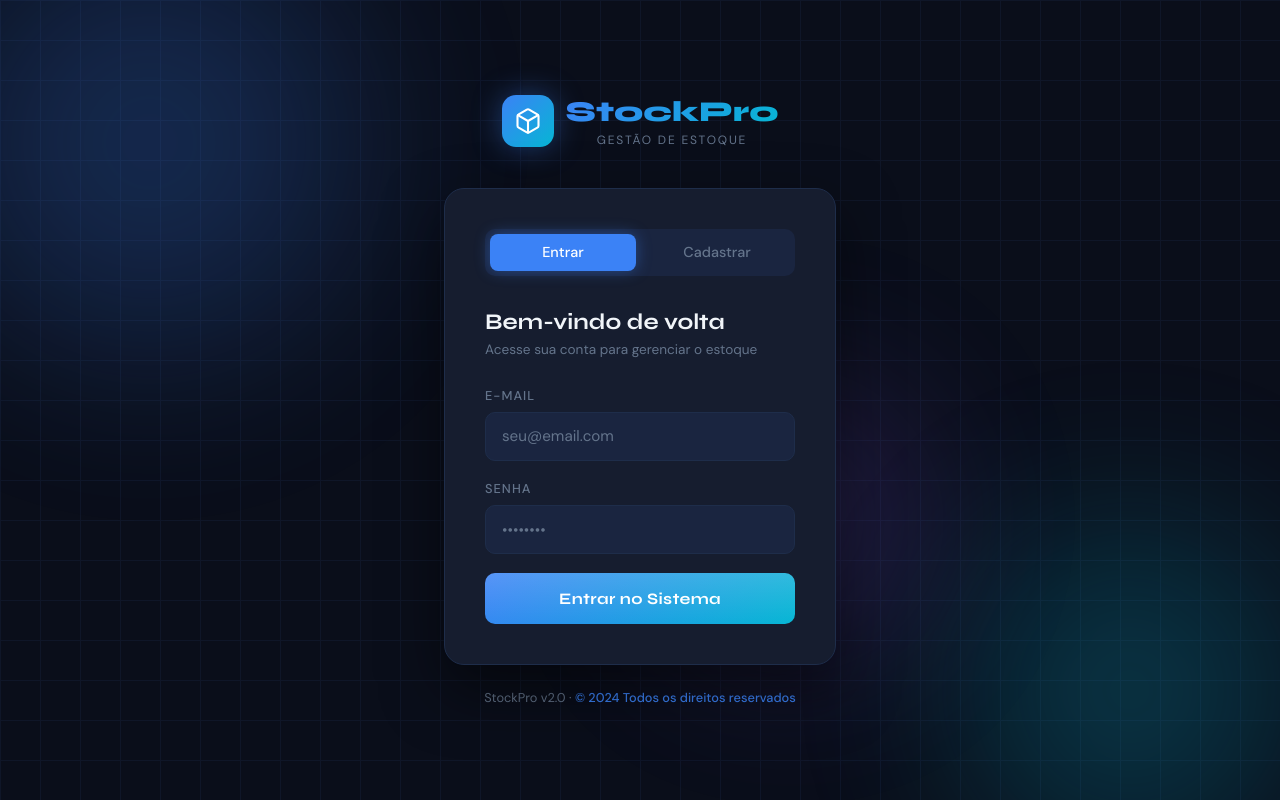
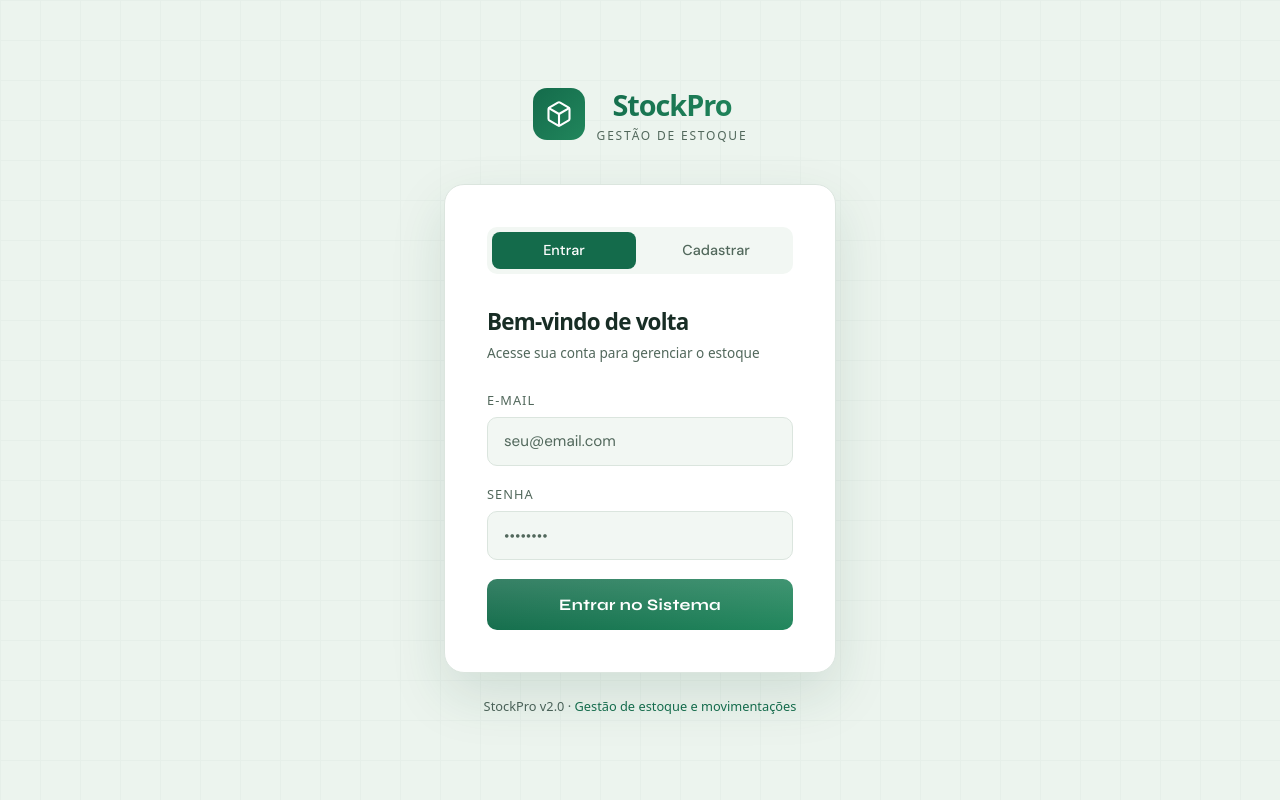
Before and after one commit to AlessandroASilva1912/Gest-o_de_Estoque, a Flask app: page / in a window 1280 px wide. Run offline with Flask 3, Linux system fonts and the light colour scheme.

Commit message:
Atualiza interface do projeto

```diff
--- a/static/js/app.js
+++ b/static/js/app.js
@@ -204,7 +204,7 @@ async function pageDashboard() {
 
   document.getElementById('page-content').innerHTML =
     '<div class="page-header">' +
-      '<div><div class="page-title">Dashboard</div><div class="page-sub">Visão geral do estoque em tempo real</div></div>' +
+      '<div><span class="hero-kicker">STOCKPRO / OPERAÇÃO</span><div class="page-title">Visão geral do estoque</div><div class="page-sub">Acompanhe produtos, movimentações e alertas</div></div>' +
       '<button class="btn btn-ghost" onclick="loadPage(\'dashboard\')">' + icon('refresh') + 'Atualizar</button>' +
     '</div>' +
     '<div class="stats-grid">' +
--- /dev/null
+++ b/static/polish.css
@@ -0,0 +1,27 @@
+
+body,button,input,select,textarea {font-family: system-ui, sans-serif}
+button,a,input,select,textarea {outline-offset:4px}
+:focus-visible {outline:2px solid var(--accent)}
+@media(prefers-reduced-motion:reduce){*,*::before,*::after{animation-duration:.01ms!important;transition-duration:.01ms!important}}
+
+:root{--bg:#f3f6f3;--surface:#fff;--card:#fff;--card2:#edf4ef;--border:#dbe5de;--border2:#cbd9cf;--accent:#146b4b;--accent2:#21865c;--success:#08734d;--warning:#9a5109;--danger:#b6263f;--purple:#6245a4;--text:#182d25;--muted:#52685c;--muted2:#496157;--input:#f2f7f3}
+.bg-canvas {background:#ecf4ee}
+.bg-canvas .orb{display:none}
+.sidebar{background:#142a23;border-color:#294238}
+.sidebar .nav-item{color:#c7dbd0}
+.sidebar .nav-item:hover,.sidebar .nav-item.active{background:#294839;color:#e4fff0;box-shadow:inset 3px 0 #77dbad}
+.sidebar .nav-group-label,.sidebar .logo-ver{color:#acc5b7}
+.sidebar .logo-text{background:none;-webkit-text-fill-color:#f0fff7}
+.sidebar .logo-icon{background:#285f48;color:white}
+.sidebar-toggle{color:#d5eade;border-color:#567265}
+.topbar{background:#fff}
+.content{background:#f3f6f3}
+.page-title,.breadcrumb,.logo-text,.form-title{font-family:system-ui,sans-serif;letter-spacing:-.035em}
+.page-header{padding:14px 0 18px;border-bottom:1px solid var(--border)}
+.card,.stat-card,.chart-card,.table-card,.modal-box{box-shadow:0 8px 24px #18392b0b}
+.container .card{padding:clamp(20px,6vw,42px);box-shadow:0 22px 55px #1a513521;backdrop-filter:none}
+.container .logo-icon{box-shadow:none;color:#fff}
+.container .tab.active{box-shadow:none}
+.container .btn{color:#fff}
+.container .footer{color:#496157}
+.hero-kicker{display:block;color:#146b4b;font-size:11px;font-weight:800;letter-spacing:.16em;margin-bottom:8px}
--- a/templates/dashboard.html
+++ b/templates/dashboard.html
@@ -7,6 +7,7 @@
 <link href="https://fonts.googleapis.com/css2?family=Syne:wght@400;600;700;800&family=DM+Sans:wght@300;400;500&display=swap" rel="stylesheet">
 <script src="https://cdnjs.cloudflare.com/ajax/libs/Chart.js/4.4.1/chart.umd.min.js"></script>
 <link rel="stylesheet" href="/static/css/main.css">
+<link rel="stylesheet" href="/static/polish.css">
 </head>
 <body>
 
--- a/templates/login.html
+++ b/templates/login.html
@@ -94,6 +94,7 @@ body{display:flex;align-items:center;justify-content:center;min-height:100vh;ove
 
 @media(max-width:480px){.card{padding:1.8rem 1.5rem}}
 </style>
+<link rel="stylesheet" href="/static/polish.css">
 </head>
 <body>
 <div class="bg-canvas">
@@ -165,7 +166,7 @@ body{display:flex;align-items:center;justify-content:center;min-height:100vh;ove
     </div>
   </div>
 
-  <div class="footer">StockPro v2.0 · <span>© 2024 Todos os direitos reservados</span></div>
+  <div class="footer">StockPro v2.0 · <span>Gestão de estoque e movimentações</span></div>
 </div>
 
 <script>
```
Also changed, not shown: estoque.db (added).
